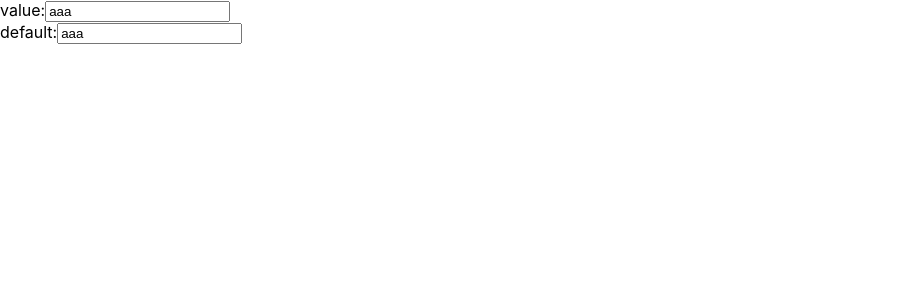
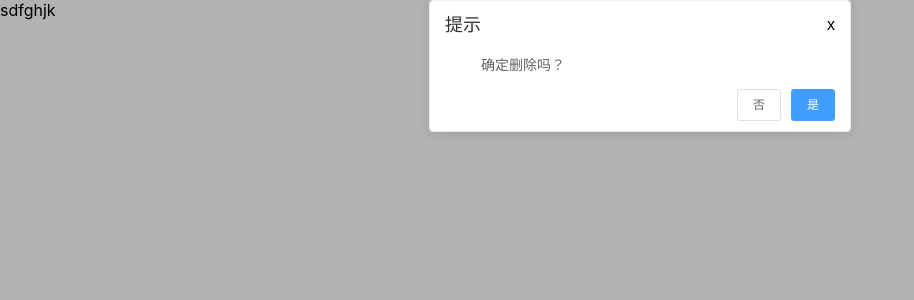
Before and after one commit to deng1024/my-react-input, a React (Create React App) app: page / in a window 1280 px wide. Shown: the top 300 px of the page, without its empty margins (0-914 px from the left). Built offline with nearby package versions, Linux system fonts and the light colour scheme.

Commit message:
comfirm 方法组件

```diff
--- /dev/null
+++ b/src/components/comfirm/index.js
@@ -0,0 +1,75 @@
+import React from 'react';
+import ReactDOM from 'react-dom';
+import './index.scss';
+
+function Comfirm(props) {
+  const { title = '提示', msg = 'this is a message' } = props;
+  return (
+    <>
+      <div className="comf-wrapper">
+        <div className="comf-box">
+          <div className="comf-box_header">
+            <div className="comf-box_title">
+              <span>{title}</span>
+            </div>
+            <button
+              className="comf-box_headerbtn"
+              onClick={() => {
+                comfPromise.resolve(false);
+                hideComf();
+              }}
+            >
+              x
+            </button>
+          </div>
+          <div className="comf-box_content">
+            <div className="comf-box_message">{msg}</div>
+          </div>
+          <div className="comf-box_footer">
+            <button
+              onClick={() => {
+                comfPromise.resolve(false);
+                hideComf();
+              }}
+            >
+              否
+            </button>
+            <button
+              className="primary"
+              onClick={() => {
+                comfPromise.resolve(true);
+                hideComf();
+              }}
+            >
+              是
+            </button>
+          </div>
+        </div>
+      </div>
+      <div className="comf-bgdrop"></div>
+    </>
+  );
+}
+
+let node = null;
+let comfPromise = null;
+
+function hideComf() {
+  if (node) {
+    ReactDOM.unmountComponentAtNode(node);
+    document.body.removeChild(node);
+  }
+}
+
+export default function comfirm(title, msg) {
+  if (arguments.length === 1) {
+    msg = arguments[0];
+    title = '提示';
+  }
+  node = node || document.createElement('div');
+  document.body.appendChild(node);
+  ReactDOM.render(<Comfirm title={title} msg={msg} />, node);
+  return new Promise((resolve, reject) => {
+    comfPromise = { resolve, reject };
+  });
+}
--- /dev/null
+++ b/src/components/comfirm/index.scss
@@ -0,0 +1,97 @@
+.comf {
+  &-bgdrop {
+    position: fixed;
+    left: 0;
+    top: 0;
+    width: 100%;
+    height: 100%;
+    opacity: .3;
+    background: #000;
+    z-index: 99;
+  }
+  &-wrapper {
+    position: fixed;
+    top: 0;
+    bottom: 0;
+    left: 0;
+    right: 0;
+    text-align: center;
+    z-index: 100;
+  }
+  &-box {
+    display: inline-block;
+    width: 420px;
+    padding-bottom: 10px;
+    vertical-align: middle;
+    background-color: #fff;
+    border-radius: 4px;
+    border: 1px solid #ebeef5;
+    font-size: 18px;
+    box-shadow: 0 2px 12px 0 rgba(0,0,0,.1);
+    text-align: left;
+    overflow: hidden;
+    backface-visibility: hidden;
+    &_header {
+      position: relative;
+      padding: 15px 15px 10px;
+    }
+    &_title {
+      padding-left: 0;
+      margin-bottom: 0;
+      font-size: 18px;
+      line-height: 1;
+      color: #303133;
+    }
+    &_headerbtn {
+      position: absolute;
+      top: 15px;
+      right: 15px;
+      padding: 0;
+      border: none;
+      outline: none;
+      background: transparent;
+      font-size: 16px;
+      cursor: pointer;
+    }
+    &_content {
+      padding: 10px 15px;
+      color: #606266;
+      font-size: 14px;
+    }
+    &_message {
+      padding-left: 36px;
+      padding-right: 12px;
+    }
+    &_footer {
+      padding: 5px 15px 0;
+      text-align: right;
+      & button {
+        padding: 9px 15px;
+        font-size: 12px;
+        border-radius: 3px;
+        display: inline-block;
+        line-height: 1;
+        white-space: nowrap;
+        cursor: pointer;
+        background: #fff;
+        border: 1px solid #dcdfe6;
+        color: #606266;
+        -webkit-appearance: none;
+        text-align: center;
+        box-sizing: border-box;
+        outline: none;
+        margin: 0;
+        transition: .1s;
+        font-weight: 500;
+        &:nth-child(2) {
+          margin-left: 10px;
+        }
+        &.primary {
+          color: #fff;
+          background-color: #409eff;
+          border-color: #409eff;
+        }
+      }
+    }
+  }
+}
--- a/src/index.js
+++ b/src/index.js
@@ -2,7 +2,8 @@ import React from 'react';
 import ReactDOM from 'react-dom';
 import './index.css';
 // import App from './App';
-import Test from './views/testInput';
+// import Test from './views/testInput';
+import Test from './views/testComf';
 import * as serviceWorker from './serviceWorker';
 
 ReactDOM.render(<Test />, document.getElementById('root'));
--- /dev/null
+++ b/src/views/testComf.js
@@ -0,0 +1,18 @@
+import React from 'react';
+import comfirm from '../components/comfirm';
+
+export default class App extends React.Component {
+  render() {
+    return (
+      <div>sdfghjk</div>
+    )
+  }
+  async componentDidMount() {
+    let res = await comfirm('确定删除吗？');
+    if (res) {
+      console.log('yes')
+    } else {
+      console.log('no')
+    }
+  }
+}
```
